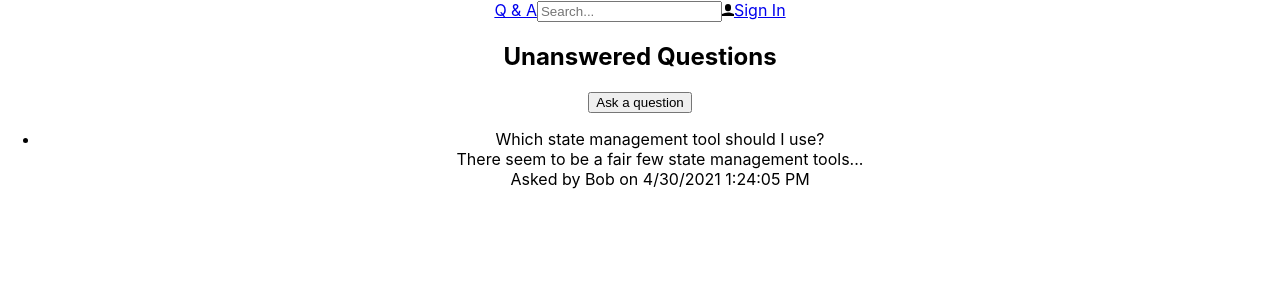
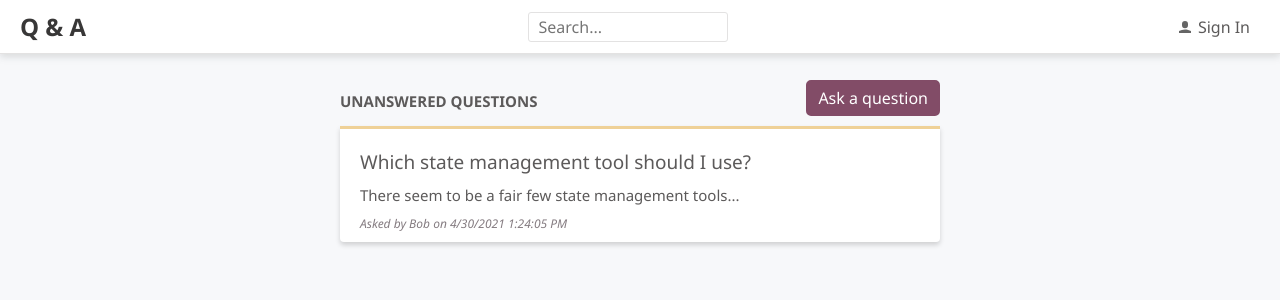
Before and after one commit to princewhyte2/Q-A, a React (Create React App) app: page / in a window 1280 px wide. Shown: the top 300 px of the page. Built offline with nearby package versions, Linux system fonts and the light colour scheme.

Commit message:
feat: add styling using emotions css in js library

```diff
--- a/package.json
+++ b/package.json
@@ -3,6 +3,8 @@
   "version": "0.1.0",
   "private": true,
   "dependencies": {
+    "@emotion/react": "^11.1.5",
+    "@emotion/styled": "^11.3.0",
     "@testing-library/jest-dom": "^5.11.4",
     "@testing-library/react": "^11.1.0",
     "@testing-library/user-event": "^12.1.10",
--- a/src/App.css
+++ /dev/null
@@ -1,38 +0,0 @@
-.App {
-  text-align: center;
-}
-
-.App-logo {
-  height: 40vmin;
-  pointer-events: none;
-}
-
-@media (prefers-reduced-motion: no-preference) {
-  .App-logo {
-    animation: App-logo-spin infinite 20s linear;
-  }
-}
-
-.App-header {
-  background-color: #282c34;
-  min-height: 100vh;
-  display: flex;
-  flex-direction: column;
-  align-items: center;
-  justify-content: center;
-  font-size: calc(10px + 2vmin);
-  color: white;
-}
-
-.App-link {
-  color: #61dafb;
-}
-
-@keyframes App-logo-spin {
-  from {
-    transform: rotate(0deg);
-  }
-  to {
-    transform: rotate(360deg);
-  }
-}
--- a/src/App.tsx
+++ b/src/App.tsx
@@ -1,11 +1,19 @@
-import React from 'react';
+/** @jsxImportSource @emotion/react */
+
+import { css } from '@emotion/react';
 import { Header } from './Header';
-import './App.css';
 import { HomePage } from './HomePage';
+import { fontFamily, fontSize, gray2 } from './Styles';
 
 function App() {
   return (
-    <div className="App">
+    <div
+      css={css`
+        font-family: ${fontFamily};
+        font-size: ${fontSize};
+        color: ${gray2};
+      `}
+    >
       <Header />
       <HomePage />
     </div>
--- a/src/Header.tsx
+++ b/src/Header.tsx
@@ -1,3 +1,8 @@
+/** @jsxImportSource @emotion/react */
+
+import { css } from '@emotion/react';
+
+import { fontFamily, fontSize, gray1, gray2, gray5 } from './Styles';
 import React from 'react';
 import { UserIcon } from './Icons';
 
@@ -6,16 +11,89 @@
     console.log(e.currentTarget.value);
   };
   return (
-    <div>
-      <a href="./">Q & A</a>
+    <div
+      css={css`
+        position: fixed;
+
+        box-sizing: border-box;
+
+        top: 0;
+
+        width: 100%;
+
+        display: flex;
+
+        align-items: center;
+
+        justify-content: space-between;
+
+        padding: 10px 20px;
+
+        background-color: #fff;
+
+        border-bottom: 1px solid ${gray5};
+
+        box-shadow: 0 3px 7px 0 rgba(110, 112, 114, 0.21);
+      `}
+    >
+      <a
+        href="./"
+        css={css`
+          font-size: 24px;
+          font-weight: bold;
+          color: ${gray1};
+          text-decoration: none;
+        `}
+      >
+        Q & A
+      </a>
 
       <input
         type="text"
         placeholder="Search..."
         onChange={handleSearchInputChange}
+        css={css`
+          box-sizing: border-box;
+          font-family: ${fontFamily};
+          font-size: ${fontSize};
+          padding: 8px 10px;
+          border: 1px solid ${gray5};
+          border-radius: 3px;
+          color: ${gray2};
+          background-color: white;
+          width: 200px;
+          height: 30px;
+          :focus {
+            outline-color: ${gray5};
+          }
+        `}
       />
 
-      <a href="./signin">
+      <a
+        href="./signin"
+        css={css`
+          font-family: ${fontFamily};
+
+          font-size: ${fontSize};
+
+          padding: 5px 10px;
+
+          background-color: transparent;
+
+          color: ${gray2};
+
+          text-decoration: none;
+
+          cursor: pointer;
+
+          :focus {
+            outline-color: ${gray5};
+          }
+          span {
+            margin-left: 7px;
+          }
+        `}
+      >
         <UserIcon />
 
         <span>Sign In</span>
--- a/src/HomePage.tsx
+++ b/src/HomePage.tsx
@@ -1,12 +1,17 @@
+/** @jsxImportSource @emotion/react */
+
+import { css } from '@emotion/react';
 import React from 'react';
 import { QuestionList } from './QuestionList';
 import { getUnansweredQuestions, QuestionData } from './QuestionsData';
 import { Page } from './Page';
 import { PageTitle } from './PageTitle';
+import { PrimaryButton } from './Styles';
 
 export const HomePage = () => {
   const [questions, setQuestions] = React.useState<QuestionData[]>([]);
   const [questionsLoading, setQuestionsLoading] = React.useState(true);
+
   React.useEffect(() => {
     const doGetUnansweredQuestions = async () => {
       const unansweredQuestions = await getUnansweredQuestions();
@@ -22,9 +27,17 @@
   };
   return (
     <Page>
-      <div>
+      <div
+        css={css`
+          display: flex;
+          align-items: center;
+          justify-content: space-between;
+        `}
+      >
         <PageTitle>Unanswered Questions</PageTitle>
-        <button onClick={handleAskQuestionClick}>Ask a question</button>
+        <PrimaryButton onClick={handleAskQuestionClick}>
+          Ask a question
+        </PrimaryButton>
       </div>
       {questionsLoading ? (
         <div>Loading…</div>
--- a/src/Icons.tsx
+++ b/src/Icons.tsx
@@ -1,5 +1,15 @@
-import React from 'react';
+/** @jsxImportSource @emotion/react */
 
+import { css } from '@emotion/react';
 import user from './user.svg';
 
-export const UserIcon = () => <img src={user} alt="User" width="12px" />;
+export const UserIcon = () => (
+  <img
+    src={user}
+    alt="User"
+    css={css`
+      width: 12px;
+      opacity: 0.6;
+    `}
+  />
+);
--- a/src/Page.tsx
+++ b/src/Page.tsx
@@ -1,3 +1,6 @@
+/** @jsxImportSource @emotion/react */
+
+import { css } from '@emotion/react';
 import React from 'react';
 import { PageTitle } from './PageTitle';
 
@@ -7,7 +10,13 @@
 }
 
 export const Page = ({ title, children }: Props) => (
-  <div>
+  <div
+    css={css`
+      margin: 50px auto 20px auto;
+      padding: 30px 20px;
+      max-width: 600px;
+    `}
+  >
     {title && <PageTitle>{title}</PageTitle>}
     {children}
   </div>
--- a/src/PageTitle.tsx
+++ b/src/PageTitle.tsx
@@ -1,7 +1,22 @@
+/** @jsxImportSource @emotion/react */
+
+import { css } from '@emotion/react';
 import React from 'react';
 
 interface Props {
   children: React.ReactNode;
 }
 
-export const PageTitle = ({ children }: Props) => <h2>{children}</h2>;
+export const PageTitle = ({ children }: Props) => (
+  <h2
+    css={css`
+      font-size: 15px;
+      font-weight: bold;
+      margin: 10px 0px 5px;
+      text-align: center;
+      text-transform: uppercase;
+    `}
+  >
+    {children}
+  </h2>
+);
--- a/src/Question.tsx
+++ b/src/Question.tsx
@@ -1,3 +1,8 @@
+/** @jsxImportSource @emotion/react */
+
+import { css } from '@emotion/react';
+
+import { gray2, gray3 } from './Styles';
 import React from 'react';
 import { QuestionData } from './QuestionsData';
 
@@ -7,16 +12,44 @@
 }
 
 export const Question = ({ data, showContent = true }: Props) => (
-  <div>
-    <div>{data.title}</div>
+  <div
+    css={css`
+      padding: 10px 0px;
+    `}
+  >
+    <div
+      css={css`
+        padding: 10px 0px;
+
+        font-size: 19px;
+      `}
+    >
+      {data.title}
+    </div>
     {showContent && (
-      <div>
+      <div
+        css={css`
+          padding-bottom: 10px;
+
+          font-size: 15px;
+
+          color: ${gray2};
+        `}
+      >
         {data.content.length > 50
           ? `${data.content.substring(0, 50)}...`
           : data.content}
       </div>
     )}
-    <div>{`Asked by ${
+    <div
+      css={css`
+        font-size: 12px;
+
+        font-style: italic;
+
+        color: ${gray3};
+      `}
+    >{`Asked by ${
       data.userName
     } on ${data.created.toLocaleDateString()} ${data.created.toLocaleTimeString()}`}</div>
   </div>
--- a/src/QuestionList.tsx
+++ b/src/QuestionList.tsx
@@ -1,16 +1,46 @@
+/** @jsxImportSource @emotion/react */
+
+import { css } from '@emotion/react';
 import React from 'react';
 import { QuestionData } from './QuestionsData';
 import { Question } from './Question';
-
+import { accent2, gray5 } from './Styles';
 interface Props {
   data: QuestionData[];
   renderItem?: (item: QuestionData) => JSX.Element;
 }
 
 export const QuestionList = ({ data, renderItem }: Props) => (
-  <ul>
+  <ul
+    css={css`
+      list-style: none;
+
+      margin: 10px 0 0 0;
+
+      padding: 0px 20px;
+
+      background-color: #fff;
+
+      border-bottom-left-radius: 4px;
+
+      border-bottom-right-radius: 4px;
+
+      border-top: 3px solid ${accent2};
+
+      box-shadow: 0 3px 5px 0 rgba(0, 0, 0, 0.16);
+    `}
+  >
     {data.map((question) => (
-      <li key={question.questionId}>
+      <li
+        key={question.questionId}
+        css={css`
+          border-top: 1px solid ${gray5};
+
+          :first-of-type {
+            border-top: none;
+          }
+        `}
+      >
         {renderItem ? renderItem(question) : <Question data={question} />}
       </li>
     ))}
--- /dev/null
+++ b/src/Styles.ts
@@ -0,0 +1,57 @@
+import styled from '@emotion/styled';
+export const gray1 = '#383737';
+
+export const gray2 = '#5c5a5a';
+
+export const gray3 = '#857c81';
+
+export const gray4 = '#b9b9b9';
+
+export const gray5 = '#e3e2e2';
+
+export const gray6 = '#f7f8fa';
+
+export const primary1 = '#681c41';
+
+export const primary2 = '#824c67';
+
+export const accent1 = '#dbb365';
+
+export const accent2 = '#efd197';
+
+export const fontFamily = "'Segoe UI', 'Helvetica Neue',sans-serif";
+
+export const fontSize = '16px';
+
+export const PrimaryButton = styled.button`
+  background-color: ${primary2};
+  border-color: ${primary2};
+
+  border-style: solid;
+
+  border-radius: 5px;
+
+  font-family: ${fontFamily};
+
+  font-size: ${fontSize};
+
+  padding: 5px 10px;
+
+  color: white;
+
+  cursor: pointer;
+
+  :hover {
+    background-color: ${primary1};
+  }
+
+  :focus {
+    outline-color: ${primary2};
+  }
+
+  :disabled {
+    opacity: 0.5;
+
+    cursor: not-allowed;
+  }
+`;
--- a/src/index.css
+++ b/src/index.css
@@ -1,13 +1,4 @@
 body {
   margin: 0;
-  font-family: -apple-system, BlinkMacSystemFont, 'Segoe UI', 'Roboto', 'Oxygen',
-    'Ubuntu', 'Cantarell', 'Fira Sans', 'Droid Sans', 'Helvetica Neue',
-    sans-serif;
-  -webkit-font-smoothing: antialiased;
-  -moz-osx-font-smoothing: grayscale;
+  background-color: #f7f8fa;
 }
-
-code {
-  font-family: source-code-pro, Menlo, Monaco, Consolas, 'Courier New',
-    monospace;
-}
```
Also changed, not shown: 2 other files (tests, documents, lock files or other folders).
